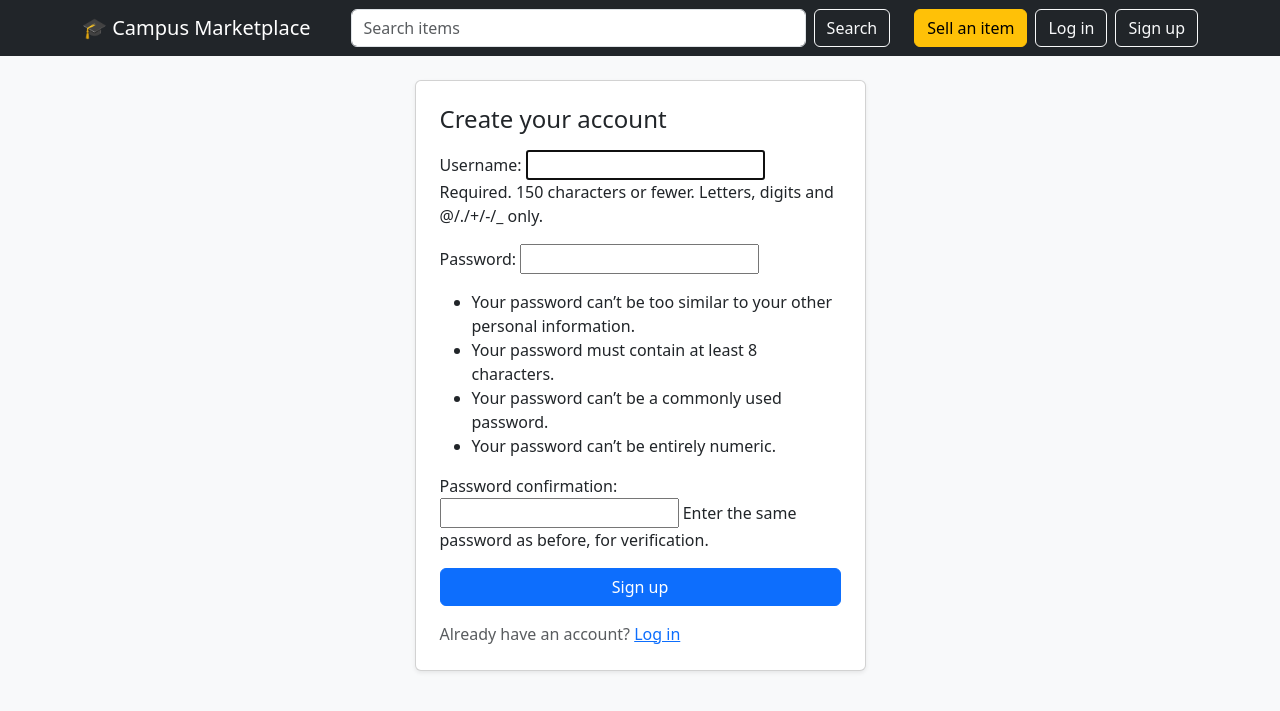
After one commit to mafoudmaryam/campus-marketplace, a Django app: page /accounts/signup/ in a window 1280 px wide. The commit adds this page. Shown: the top 711 px of the page. Run offline with Django 5.2, Linux system fonts and the light colour scheme.

Commit message:
Add sign up, log in and log out

```diff
--- /dev/null
+++ b/accounts/urls.py
@@ -0,0 +1,12 @@
+from django.contrib.auth import views as auth_views
+from django.urls import path
+
+from . import views
+
+app_name = "accounts"
+
+urlpatterns = [
+    path("signup/", views.signup, name="signup"),
+    path("login/", auth_views.LoginView.as_view(template_name="accounts/login.html"), name="login"),
+    path("logout/", auth_views.LogoutView.as_view(), name="logout"),
+]
--- a/accounts/views.py
+++ b/accounts/views.py
@@ -1,3 +1,15 @@
-from django.shortcuts import render
+from django.contrib.auth import login
+from django.contrib.auth.forms import UserCreationForm
+from django.shortcuts import redirect, render
 
-# Create your views here.
+
+def signup(request):
+    if request.method == "POST":
+        form = UserCreationForm(request.POST)
+        if form.is_valid():
+            user = form.save()
+            login(request, user)
+            return redirect("listings:home")
+    else:
+        form = UserCreationForm()
+    return render(request, "accounts/signup.html", {"form": form})
--- a/config/settings.py
+++ b/config/settings.py
@@ -130,3 +130,6 @@ MAILERS = {
 }
 MEDIA_URL = "/media/"
 MEDIA_ROOT = BASE_DIR / "media"
+LOGIN_URL = "accounts:login"
+LOGIN_REDIRECT_URL = "listings:home"
+LOGOUT_REDIRECT_URL = "listings:home"
--- a/config/urls.py
+++ b/config/urls.py
@@ -5,6 +5,7 @@ from django.urls import include, path
 
 urlpatterns = [
     path("admin/", admin.site.urls),
+    path("accounts/", include("accounts.urls")),
     path("", include("listings.urls")),
 ]
 
--- /dev/null
+++ b/templates/accounts/signup.html
@@ -0,0 +1,21 @@
+{% extends "base.html" %}
+
+{% block title %}Sign up - Campus Marketplace{% endblock %}
+
+{% block content %}
+<div class="row justify-content-center">
+  <div class="col-md-6 col-lg-5">
+    <div class="card shadow-sm">
+      <div class="card-body p-4">
+        <h1 class="h4 mb-3">Create your account</h1>
+        <form method="post">
+          {% csrf_token %}
+          {{ form.as_p }}
+          <button type="submit" class="btn btn-primary w-100">Sign up</button>
+        </form>
+        <p class="mt-3 mb-0 text-muted">Already have an account? <a href="{% url 'accounts:login' %}">Log in</a></p>
+      </div>
+    </div>
+  </div>
+</div>
+{% endblock %}
--- a/templates/base.html
+++ b/templates/base.html
@@ -15,9 +15,18 @@
         <input class="form-control me-2" type="search" name="q" placeholder="Search items" value="{{ request.GET.q }}">
         <button class="btn btn-outline-light" type="submit">Search</button>
       </form>
-      <div class="d-flex gap-2">
+      <div class="d-flex gap-2 align-items-center">
         <a class="btn btn-warning" href="#">Sell an item</a>
-        <a class="btn btn-outline-light" href="#">Log in</a>
+        {% if user.is_authenticated %}
+          <span class="navbar-text text-light">Hi, {{ user.username }}</span>
+          <form method="post" action="{% url 'accounts:logout' %}" class="d-inline">
+            {% csrf_token %}
+            <button type="submit" class="btn btn-outline-light">Log out</button>
+          </form>
+        {% else %}
+          <a class="btn btn-outline-light" href="{% url 'accounts:login' %}">Log in</a>
+          <a class="btn btn-outline-light" href="{% url 'accounts:signup' %}">Sign up</a>
+        {% endif %}
       </div>
     </div>
   </nav>
```
Also changed, not shown: templates/accounts/login.html (added, +22 -0 lines).
